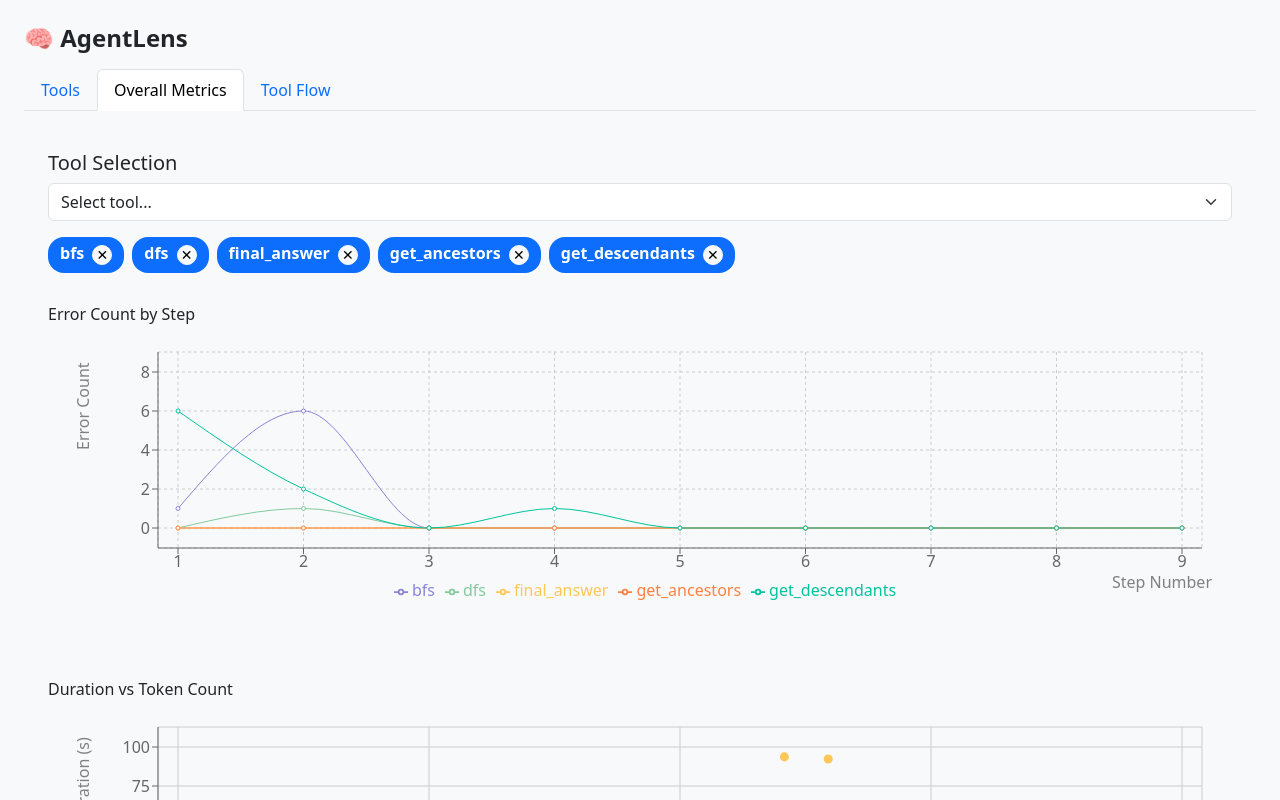
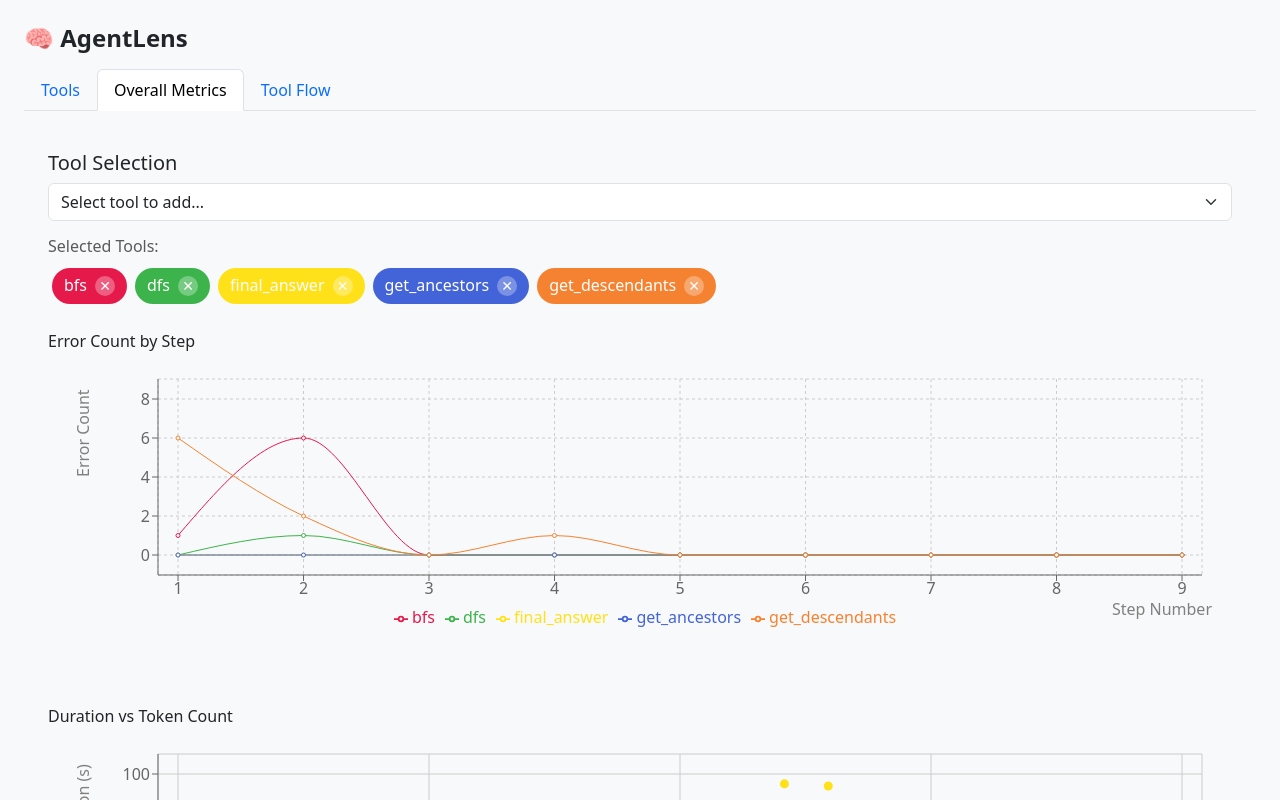
Before and after one commit to ramaneswaran/agentlens, a React (Vite) app: page /metrics in a window 1280 px wide. Shown: the top 800 px of the page. Built offline with nearby package versions, Linux system fonts and the light colour scheme.

Commit message:
edited color + sankey

```diff
--- a/src/components/Tabs/MetricsTab.jsx
+++ b/src/components/Tabs/MetricsTab.jsx
@@ -6,19 +6,60 @@ import {
   prepareDurationVsTokenData,
   prepareRuntimeDistributionData
 } from '../../utils/dataProcessing';
-import { Button, Form, Badge, Card, Row, Col } from 'react-bootstrap';
+import { Button, Form, Card, Row, Col } from 'react-bootstrap';
 import {
   LineChart, Line, XAxis, YAxis, CartesianGrid, Tooltip, Legend, ResponsiveContainer,
   ScatterChart, Scatter,
   BarChart, Bar
 } from 'recharts';
 
-// Consistent color mapping for tools
-const COLORS = [
-  '#8884d8', '#82ca9d', '#ffc658', '#ff8042', '#00C49F',
-  '#FF6B6B', '#FFBB28', '#A28EFF', '#FF9F9F', '#00B2CA',
-  '#4B0082', '#006400', '#8B0000', '#FF1493', '#00BFFF'
+const EXTENDED_COLORS = [
+  "#e6194b", "#3cb44b", "#ffe119", "#4363d8", "#f58231",
+  "#911eb4", "#46f0f0", "#f032e6", "#bcf60c", "#fabebe",
+  "#008080", "#e6beff", "#9a6324", "#fffac8", "#800000",
+  "#aaffc3", "#808000", "#ffd8b1", "#000075", "#808080"
 ];
+
+// Custom Badge component to ensure styling is applied consistently
+const ColoredBadge = ({ color, children, onRemove }) => (
+  <span
+    className="badge rounded-pill"
+    style={{
+      backgroundColor: color,
+      color: "#fff",
+      fontSize: '1rem',
+      padding: '0.5rem 0.75rem',
+      margin: '0.25rem',
+      display: 'inline-block',
+      fontWeight: '500'
+    }}
+  >
+    {children}
+    {onRemove && (
+      <button
+        onClick={onRemove}
+        style={{
+          backgroundColor: 'rgba(255, 255, 255, 0.3)',
+          border: 'none',
+          borderRadius: '50%',
+          width: '20px',
+          height: '20px',
+          padding: '0',
+          display: 'inline-flex',
+          alignItems: 'center',
+          justifyContent: 'center',
+          marginLeft: '8px',
+          cursor: 'pointer',
+          fontSize: '0.875rem',
+          fontWeight: 'bold',
+          color: 'white'
+        }}
+      >
+        ✕
+      </button>
+    )}
+  </span>
+);
 
 const MetricsTab = () => {
   const [data, setData] = useState([]);
@@ -29,22 +70,29 @@ const MetricsTab = () => {
   const [runtimeData, setRuntimeData] = useState([]);
   const [tokenData, setTokenData] = useState([]);
   const [durationData, setDurationData] = useState([]);
+  const [isLoading, setIsLoading] = useState(true);
 
   // Create a consistent color mapping for all tools
   const toolColorMap = useMemo(() => {
     const colorMap = {};
     availableTools.forEach((tool, index) => {
-      colorMap[tool] = COLORS[index % COLORS.length];
+      colorMap[tool] = EXTENDED_COLORS[index % EXTENDED_COLORS.length];
     });
     return colorMap;
   }, [availableTools]);
 
   useEffect(() => {
+    setIsLoading(true);
     loadCSVData('/agent_metrics.csv').then(parsed => {
       const tools = extractUniqueTools(parsed);
       setData(parsed);
       setAvailableTools(tools);
       setSelectedTools(tools.slice(0, 5)); // ✅ select first 5 tools by default for better performance
+      setIsLoading(false);
+    })
+    .catch(error => {
+      console.error("Error loading data:", error);
+      setIsLoading(false);
     });
   }, []);
 
@@ -108,6 +156,7 @@ const MetricsTab = () => {
     const tool = e.target.value;
     if (tool && !selectedTools.includes(tool)) {
       setSelectedTools([...selectedTools, tool]);
+      e.target.value = ""; // Reset the dropdown after selection
     }
   };
 
@@ -115,63 +164,58 @@ const MetricsTab = () => {
     setSelectedTools(selectedTools.filter(t => t !== toolToRemove));
   };
 
+  if (isLoading) {
+    return <div className="p-4">Loading metrics data...</div>;
+  }
+
   return (
     <div className="p-4">
       <h5>Tool Selection</h5>
-      <Form.Select onChange={handleAddTool} value="">
-        <option value="">Select tool...</option>
-        {availableTools.map(tool => (
+
+      <Form.Select
+        onChange={handleAddTool}
+        value=""
+        className="mb-3"
+      >
+        <option value="">Select tool to add...</option>
+        {availableTools
+          .filter(tool => !selectedTools.includes(tool))
+          .map(tool => (
             <option
               key={tool}
               value={tool}
               style={{
                 backgroundColor: toolColorMap[tool] ? `${toolColorMap[tool]}22` : undefined,
-              borderLeft: toolColorMap[tool] ? `4px solid ${toolColorMap[tool]}` : undefined
+                borderLeft: toolColorMap[tool] ? `4px solid ${toolColorMap[tool]}` : undefined,
+                padding: '8px',
+                fontWeight: '500'
               }}
             >
               {tool}
             </option>
-        ))}
+          ))
+        }
       </Form.Select>
 
-      <div className="mt-3 mb-4">
-        {selectedTools.map((tool) => (
-          <Badge
+      <div className="mb-4">
+        <h6 className="text-muted mb-2">Selected Tools:</h6>
+        {selectedTools.length === 0 ? (
+          <p className="fst-italic text-muted">No tools selected. Please select tools from the dropdown above.</p>
+        ) : (
+          selectedTools.map((tool) => (
+            <ColoredBadge
               key={tool}
-            className="me-2 mb-2"
-            style={{
-              fontSize: '1rem',
-              padding: '0.5rem 0.75rem',
-              backgroundColor: toolColorMap[tool] || '#6c757d',
-              color: '#fff',
-              borderRadius: '16px'
-            }}
+              color={toolColorMap[tool] || '#6c757d'}
+              onRemove={() => removeTool(tool)}
             >
               {tool}
-            <Button
-              size="sm"
-              variant="light"
-              onClick={() => removeTool(tool)}
-              className="ms-2 py-0 px-2"
-              style={{
-                borderRadius: '50%',
-                width: '20px',
-                height: '20px',
-                padding: '0',
-                display: 'inline-flex',
-                alignItems: 'center',
-                justifyContent: 'center',
-                marginLeft: '8px'
-              }}
-            >
-              ✕
-            </Button>
-          </Badge>
-        ))}
+            </ColoredBadge>
+          ))
+        )}
       </div>
 
       {/* Chart 1: Error Count by Step */}
-      {errorData.length > 0 && (
+      {errorData.length > 0 && selectedTools.length > 0 && (
         <>
           <h6>Error Count by Step</h6>
           <div style={{ width: '100%', height: 300 }}>
@@ -197,7 +241,7 @@ const MetricsTab = () => {
                     key={tool}
                     type="monotone"
                     dataKey={tool}
-                    stroke={toolColorMap[tool] || COLORS[0]}
+                    stroke={toolColorMap[tool] || EXTENDED_COLORS[0]}
                     dot={{ r: 2 }}
                   />
                 ))}
@@ -208,7 +252,7 @@ const MetricsTab = () => {
       )}
 
       {/* Chart 2: Duration vs Token Count */}
-      {scatterData.length > 0 && (
+      {scatterData.length > 0 && selectedTools.length > 0 && (
         <>
           <h6 className="mt-5">Duration vs Token Count</h6>
           <div style={{ width: '100%', height: 300 }}>
@@ -238,7 +282,7 @@ const MetricsTab = () => {
                     key={tool}
                     name={tool}
                     data={scatterData.filter(d => d.tool === tool)}
-                    fill={toolColorMap[tool] || COLORS[0]}
+                    fill={toolColorMap[tool] || EXTENDED_COLORS[0]}
                   />
                 ))}
               </ScatterChart>
@@ -248,7 +292,7 @@ const MetricsTab = () => {
       )}
 
       {/* Chart 3: Runtime Distribution */}
-      {runtimeData.length > 0 && (
+      {runtimeData.length > 0 && selectedTools.length > 0 && (
         <>
           <h6 className="mt-5">Runtime Distribution (Success vs Error)</h6>
           <div style={{ width: '100%', height: 300 }}>
@@ -293,6 +337,7 @@ const MetricsTab = () => {
       )}
 
       {/* SIMPLIFIED APPROACH - Separate charts for tokens and duration */}
+      {selectedTools.length > 0 && (
         <Row className="mt-5">
           <Col md={6}>
             <Card className="h-100">
@@ -385,6 +430,14 @@ const MetricsTab = () => {
             </Card>
           </Col>
         </Row>
+      )}
+
+      {selectedTools.length === 0 && (
+        <div className="mt-5 p-4 text-center bg-light rounded">
+          <h5>No Tools Selected</h5>
+          <p>Please select tools from the dropdown above to view metrics.</p>
+        </div>
+      )}
     </div>
   );
 };
--- a/src/components/Tabs/ToolFlowTab.jsx
+++ b/src/components/Tabs/ToolFlowTab.jsx
@@ -1,13 +1,42 @@
 import React, { useEffect, useState } from "react";
 import Plot from "react-plotly.js";
 import Papa from "papaparse";
-import { prepareSankeyData } from "../../utils/dataProcessing";
+import { extractUniqueTools } from "../../utils/dataProcessing";
 import { Card, Row, Col, Badge } from "react-bootstrap";
+
+const EXTENDED_COLORS = [
+  "#e6194b", "#3cb44b", "#ffe119", "#4363d8", "#f58231",
+  "#911eb4", "#46f0f0", "#f032e6", "#bcf60c", "#fabebe",
+  "#008080", "#e6beff", "#9a6324", "#fffac8", "#800000",
+  "#aaffc3", "#808000", "#ffd8b1", "#000075", "#808080"
+];
+
+// Custom Badge component to ensure styling is applied
+const ColoredBadge = ({ color, children }) => (
+  <span
+    className="badge rounded-pill"
+    style={{
+      backgroundColor: color,
+      color: "#fff",
+      fontSize: '0.9rem',
+      padding: '0.5rem 0.8rem',
+      margin: '0.2rem',
+      display: 'inline-block',
+      fontWeight: '500'
+    }}
+  >
+    {children}
+  </span>
+);
 
 function ToolFlowTab() {
   const [sankeyData, setSankeyData] = useState(null);
+  const [uniqueTools, setUniqueTools] = useState([]);
+  const [toolColorMap, setToolColorMap] = useState({});
+  const [isLoading, setIsLoading] = useState(true);
 
   useEffect(() => {
+    setIsLoading(true);
     fetch("/agent_metrics.csv")
       .then(res => res.text())
       .then(csvText => {
@@ -17,43 +46,211 @@ function ToolFlowTab() {
           skipEmptyLines: true
         }).data;
 
-        const sankey = prepareSankeyData(parsed);
+        // Extract unique tools for consistent color mapping
+        const tools = extractUniqueTools(parsed);
+        setUniqueTools(tools);
+
+        // Create a consistent color map
+        const colorMap = {};
+        tools.forEach((tool, index) => {
+          colorMap[tool] = EXTENDED_COLORS[index % EXTENDED_COLORS.length];
+        });
+
+        setToolColorMap(colorMap);
+        console.log("Tool color map created:", colorMap); // Debugging
+
+        // Prepare Sankey data
+        const sankey = prepareSankeyData(parsed, colorMap);
         setSankeyData(sankey);
+        setIsLoading(false);
+      })
+      .catch(error => {
+        console.error("Error loading or parsing CSV:", error);
+        setIsLoading(false);
       });
   }, []);
 
-  if (!sankeyData) return <div className="p-4">Loading Sankey...</div>;
+  // Custom Sankey data preparation function
+  const prepareSankeyData = (data, colorMap) => {
+    const toolSet = new Set();
+    const nodeIndexMap = new Map(); // maps "tool @ step" => node index
+    const nodes = [];
+    const links = [];
+    let nodeId = 0;
+
+    // Group data by subdir
+    const groupedByUseCase = {};
+    data.forEach(row => {
+      if (!row.subdir || !row.tool_name || row.step === undefined) return;
+
+      toolSet.add(row.tool_name);
+
+      if (!groupedByUseCase[row.subdir]) {
+        groupedByUseCase[row.subdir] = [];
+      }
+      groupedByUseCase[row.subdir].push(row);
+    });
+
+    Object.entries(groupedByUseCase).forEach(([subdir, rows]) => {
+      // Steps used by this subdir
+      const steps = [...new Set(rows.map(r => r.step))].sort((a, b) => a - b);
+      const stepMap = {};
+      steps.forEach(step => {
+        stepMap[step] = [...new Set(rows.filter(r => r.step === step).map(r => r.tool_name))];
+      });
+
+      const stepCount = steps.length;
+
+      // Add nodes and links
+      steps.forEach((step, i) => {
+        const normalizedX = i / (stepCount - 1 || 1);  // avoid divide by 0
+
+        stepMap[step].forEach(tool => {
+          const key = `${tool} @ Step ${step}`;
+          if (!nodeIndexMap.has(key)) {
+            nodeIndexMap.set(key, nodeId);
+            nodes.push({
+              name: key,
+              tool,
+              step,
+              x: normalizedX
+            });
+            nodeId++;
+          }
+        });
+
+        if (i < steps.length - 1) {
+          const fromStep = step;
+          const toStep = steps[i + 1];
+
+          stepMap[fromStep].forEach(fromTool => {
+            stepMap[toStep].forEach(toTool => {
+              const source = nodeIndexMap.get(`${fromTool} @ Step ${fromStep}`);
+              const target = nodeIndexMap.get(`${toTool} @ Step ${toStep}`);
+              if (source != null && target != null) {
+                const existing = links.find(l => l.source === source && l.target === target);
+                if (existing) {
+                  existing.value += 1;
+                } else {
+                  links.push({ source, target, value: 1 });
+                }
+              }
+            });
+          });
+        }
+      });
+    });
+
+    const nodeX = nodes.map(n => n.x);
+    const maxStep = Math.max(...nodes.map(n => n.step || 0), 1);
+
+    return {
+      nodes,
+      links,
+      toolColors: colorMap,
+      stepCount: maxStep,
+      nodeX
+    };
+  };
+
+  // Display loading state
+  if (isLoading) return <div className="p-4">Loading Sankey diagram...</div>;
+
+  // Handle case when data is loaded but empty
+  if (!sankeyData || !sankeyData.nodes || sankeyData.nodes.length === 0) {
+    return <div className="p-4">No data available for visualization.</div>;
+  }
 
   const { nodes, links, toolColors, stepCount, nodeX } = sankeyData;
 
-  // Hide cluttered labels (leave empty strings)
-  const nodeLabels = Array(nodes.length).fill('');
+  // Create customdata arrays for hover information
+  const nodeCustomdata = nodes.map(n => ({ tool: n.tool, step: n.step }));
+  const nodeLabels = nodes.map(n => n.tool); // Use tool name for the node label
   const nodeColors = nodes.map(n => toolColors[n.tool] || "#888");
 
   const stepLabels = Array.from({ length: stepCount }, (_, i) => `Step ${i + 1}`);
   const xTickVals = Array.from({ length: stepCount }, (_, i) => i / (stepCount - 1));
 
-  // Construct custom hover tooltips
-  const sourceLabels = links.map(l => nodes[l.source].name);
-  const targetLabels = links.map(l => nodes[l.target].name);
-  const linkCustomData = sourceLabels.map((source, i) => ({
-    source,
-    target: targetLabels[i]
-  }));
+  // Construct custom hover tooltips for links
+  const linkCustomdata = links.map(l => {
+    const sourceNode = nodes[l.source];
+    const targetNode = nodes[l.target];
+    return {
+      sourceLabel: sourceNode.name,
+      targetLabel: targetNode.name,
+      sourceTool: sourceNode.tool,
+      targetTool: targetNode.tool,
+      sourceStep: sourceNode.step,
+      targetStep: targetNode.step
+    };
+  });
 
   return (
     <Card className="p-4">
       <h5 className="mb-3">Tool Flow Sankey</h5>
 
-      <Row className="mb-4">
-        {Object.entries(toolColors).map(([tool, color]) => (
-          <Col xs="auto" key={tool} className="mb-1">
-            <Badge pill style={{ backgroundColor: color, color: "#fff" }}>
-              {tool}
-            </Badge>
-          </Col>
+      {/* APPROACH 1: Custom Badge Component */}
+      <div className="mb-4">
+        <h6 className="text-muted mb-2">Tool Legend:</h6>
+        {uniqueTools.map(tool => (
+          <ColoredBadge key={tool} color={toolColors[tool]}>
+            {tool}
+          </ColoredBadge>
         ))}
-      </Row>
+      </div>
+
+      {/* APPROACH 2: Direct DOM element with enforced styling */}
+      {/*
+      <div className="mb-4">
+        <h6 className="text-muted mb-2">Tool Legend (Alternative):</h6>
+        {uniqueTools.map(tool => (
+          <span
+            key={tool}
+            style={{
+              backgroundColor: toolColors[tool] || '#888',
+              color: 'white',
+              borderRadius: '50px',
+              padding: '6px 12px',
+              margin: '0 4px 8px 0',
+              display: 'inline-block',
+              fontSize: '0.9rem',
+              fontWeight: '500'
+            }}
+          >
+            {tool}
+          </span>
+        ))}
+      </div>
+      */}
+
+      {/* APPROACH 3: Using the className directly for more control */}
+      {/*
+      <div className="mb-4">
+        <h6 className="text-muted mb-2">Tool Legend (CSS Classes):</h6>
+        <style>
+          {uniqueTools.map((tool, index) => (`
+            .tool-badge-${index} {
+              background-color: ${toolColors[tool]} !important;
+              color: white !important;
+            }
+          `)).join('\n')}
+        </style>
+
+        {uniqueTools.map((tool, index) => (
+          <Badge
+            key={tool}
+            pill
+            className={`tool-badge-${index} me-2 mb-2`}
+            style={{
+              fontSize: '0.9rem',
+              padding: '0.4rem 0.7rem'
+            }}
+          >
+            {tool}
+          </Badge>
+        ))}
+      </div>
+      */}
 
       <div style={{ width: '100%', height: 700 }}>
         <Plot
@@ -64,18 +261,22 @@ function ToolFlowTab() {
               node: {
                 label: nodeLabels,
                 color: nodeColors,
-                pad: 20,
+                pad: 15,
                 thickness: 24,
                 line: { color: 'black', width: 0.5 },
-                x: nodeX
+                x: nodeX,
+                customdata: nodeCustomdata,
+                hovertemplate: 'Tool: %{customdata.tool}<br>Step: %{customdata.step}<extra></extra>'
               },
               link: {
                 source: links.map(l => l.source),
                 target: links.map(l => l.target),
                 value: links.map(l => l.value),
-                customdata: linkCustomData,
+                customdata: linkCustomdata,
                 hovertemplate:
-                  '%{customdata.source} → %{customdata.target}<br>Count: %{value}<extra></extra>',
+                  'From: %{customdata.sourceTool} (Step %{customdata.sourceStep})<br>' +
+                  'To: %{customdata.targetTool} (Step %{customdata.targetStep})<br>' +
+                  'Count: %{value}<extra></extra>',
                 color: 'rgba(100,100,100,0.2)'
               },
             },
@@ -84,6 +285,8 @@ function ToolFlowTab() {
             title: 'Tool transitions across Agentic Steps',
             font: { size: 12 },
             height: 700,
+            width: 1200,  // Make it wider
+            autosize: true,
             margin: { t: 80, l: 30, r: 30, b: 80 },
             xaxis: {
               tickvals: xTickVals,
@@ -102,7 +305,19 @@ function ToolFlowTab() {
               font: { size: 14 }
             }))
           }}
-          config={{ responsive: true }}
+          config={{
+            responsive: true,
+            displayModeBar: true,
+            modeBarButtonsToRemove: ['lasso2d', 'select2d'],
+            toImageButtonOptions: {
+              format: 'png',
+              filename: 'tool_flow_sankey',
+              height: 700,
+              width: 1200,
+              scale: 2
+            }
+          }}
+          style={{ width: '100%', height: '100%' }}
         />
       </div>
     </Card>
--- a/src/utils/dataProcessing.js
+++ b/src/utils/dataProcessing.js
@@ -187,9 +187,10 @@ export const prepareRuntimeDistributionData = (data) => {
 /**
  * Prepare data for Sankey chart (tool transitions)
  * @param {Array} data - The parsed CSV data
+ * @param {Object} existingColorMap - Optional color map to ensure consistency
  * @returns {Object} - Processed data for Sankey diagram
  */
-export const prepareSankeyData = (data) => {
+export const prepareSankeyData = (data, existingColorMap = null) => {
   const toolSet = new Set();
   const nodeIndexMap = new Map(); // maps "tool @ step" => node index
   const nodes = [];
@@ -255,28 +256,34 @@ export const prepareSankeyData = (data) => {
   });
 
   // Assign colors to tools
+  let toolColors;
+
+  if (existingColorMap) {
+    // Use the provided color map for consistency
+    toolColors = existingColorMap;
+  } else {
+    // Use default colors if no color map is provided
     const colors = [
       "#e6194B", "#3cb44b", "#ffe119", "#4363d8", "#f58231",
       "#911eb4", "#42d4f4", "#f032e6", "#bfef45", "#fabebe",
       "#469990", "#dcbeff", "#9A6324", "#800000", "#aaffc3",
       "#808000", "#ffd8b1", "#000075", "#a9a9a9", "#000000"
     ];
+
     const toolList = Array.from(toolSet).sort();
-  const toolColors = {};
+    toolColors = {};
     toolList.forEach((tool, i) => {
       toolColors[tool] = colors[i % colors.length];
     });
+  }
 
   const nodeX = nodes.map(n => n.x);
-
-  console.log("✔ Per-path x positions:");
-  nodes.forEach(n => console.log(`[${n.name}] x: ${n.x.toFixed(2)}`));
 
   return {
     nodes,
     links,
     toolColors,
-    stepCount: Math.max(...nodes.map(n => n.step)),
+    stepCount: Math.max(...nodes.map(n => n.step || 0), 1),
     nodeX
   };
 };
```
Lines whose indentation alone changed are shown as unchanged.
